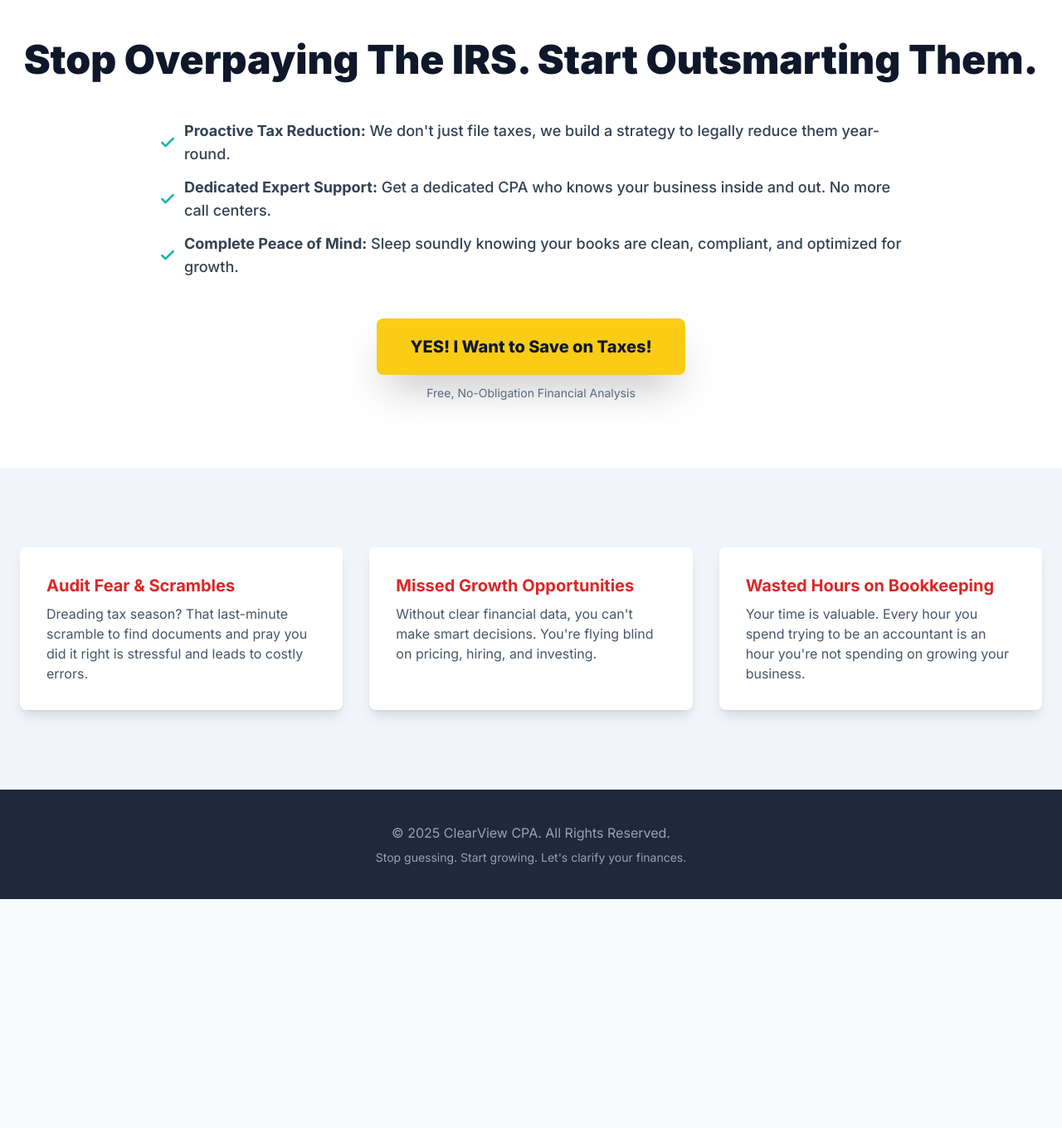
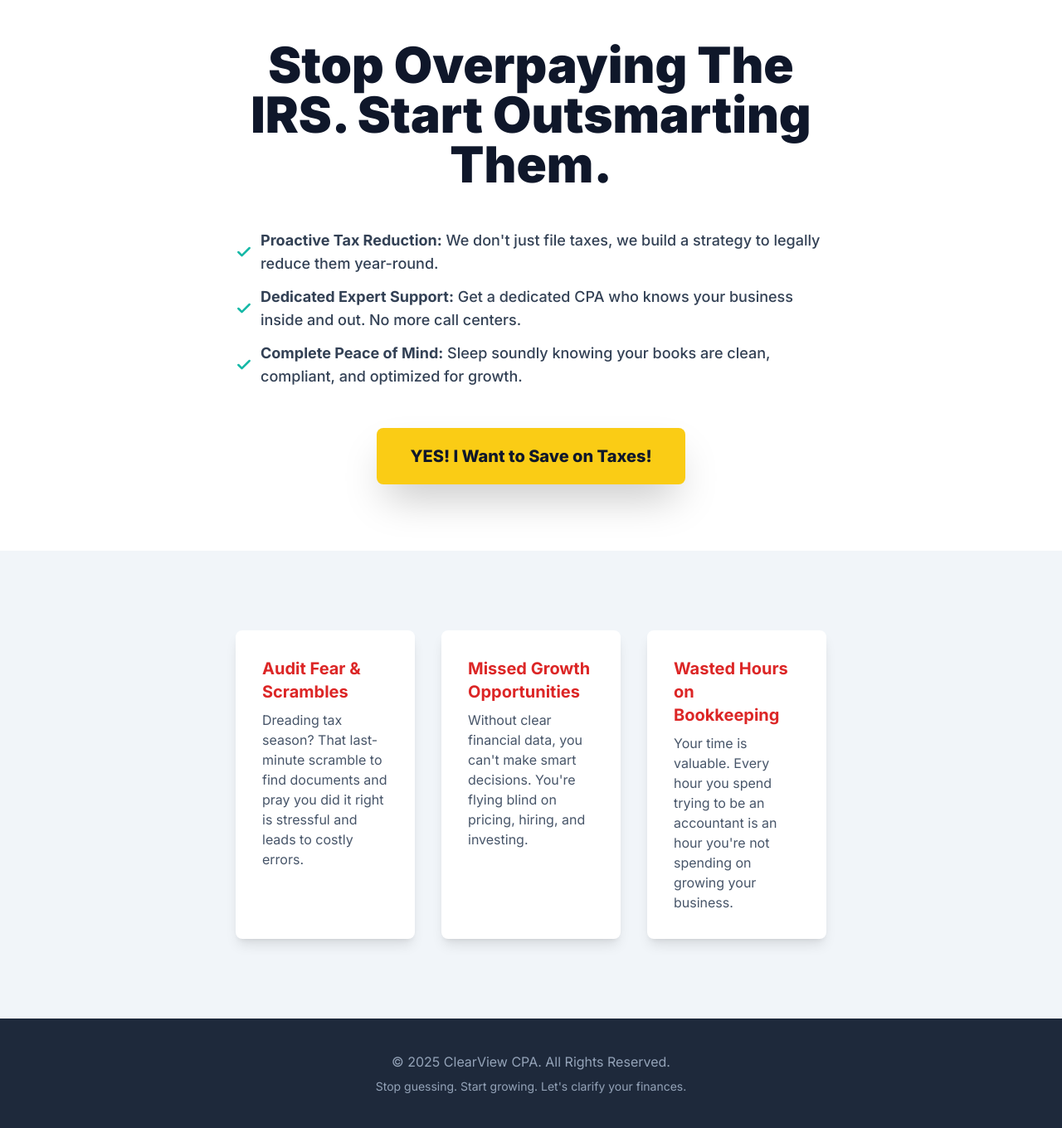
Before and after one commit to Ayoub-Bouarbi/landing-page, a plain HTML site: page index.html in a window 1280 px wide. Shown: the whole page at 83% size. Before the commit the page ends 1084 px from the top, so only its background shows below. Drawn offline with nearby package versions, Linux system fonts and the light colour scheme.

Commit message:
Initial commit: Add landing page

```diff
--- a/index.html
+++ b/index.html
@@ -17,13 +17,17 @@
             background-size: 20px;
             padding-left: 30px;
         }
+        /* Custom class to set max-width for content */
+        .content-container {
+            max-width: 760px;
+        }
     </style>
 </head>
 <body class="bg-gray-50 text-slate-800">
     <!-- Hero Section -->
     <main class="bg-white">
-        <div class="container mx-auto px-6 pt-12 pb-20 text-center">
-            <h1 class="text-4xl md:text-5xl font-black text-slate-900 leading-tight">
+        <div class="content-container mx-auto px-6 pt-12 pb-20 text-center">
+            <h1 class="text-4xl md:text-6xl font-black text-slate-900 leading-tight">
                 Stop Overpaying The IRS. Start Outsmarting Them.
             </h1>
             <div class="mt-12 max-w-4xl mx-auto">
@@ -37,14 +41,13 @@
                 <a href="#offer" class="bg-yellow-400 text-slate-900 font-extrabold px-10 py-5 rounded-lg text-xl hover:bg-yellow-500 transition duration-300 shadow-2xl inline-block transform hover:scale-105">
                     YES! I Want to Save on Taxes!
                 </a>
-                <p class="mt-3 text-sm text-slate-500">Free, No-Obligation Financial Analysis</p>
             </div>
         </div>
     </main>
 
     <!-- Problem Section -->
     <section class="py-20 md:py-24 bg-slate-100">
-        <div class="container mx-auto px-6">
+        <div class="content-container mx-auto px-6">
             <div class="grid grid-cols-1 md:grid-cols-3 gap-8">
                 <div class="bg-white p-8 rounded-lg shadow-lg">
                     <h3 class="text-xl font-bold text-red-600">Audit Fear & Scrambles</h3>
@@ -64,7 +67,7 @@
 
     <!-- Footer -->
     <footer class="bg-slate-800 text-slate-400">
-        <div class="container mx-auto px-6 py-10 text-center">
+        <div class="content-container mx-auto px-6 py-10 text-center">
             <p>&copy; 2025 ClearView CPA. All Rights Reserved.</p>
             <p class="mt-2 text-sm">Stop guessing. Start growing. Let's clarify your finances.</p>
         </div>
```
